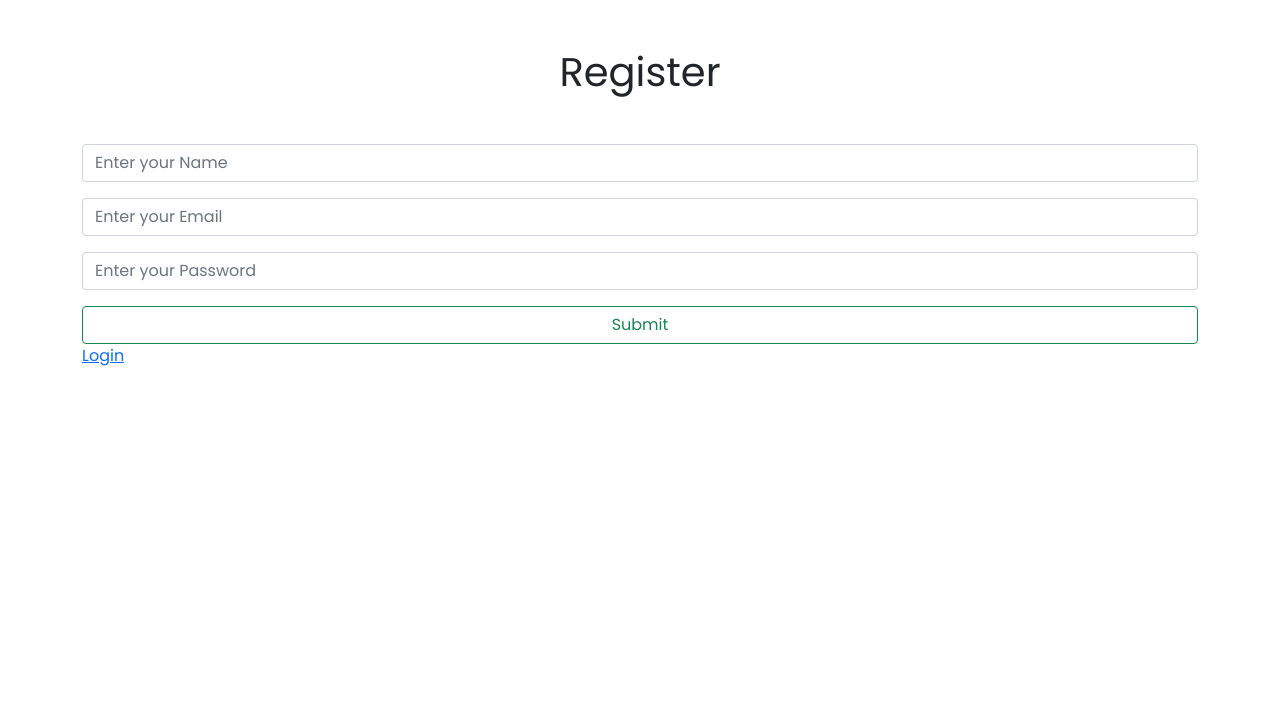
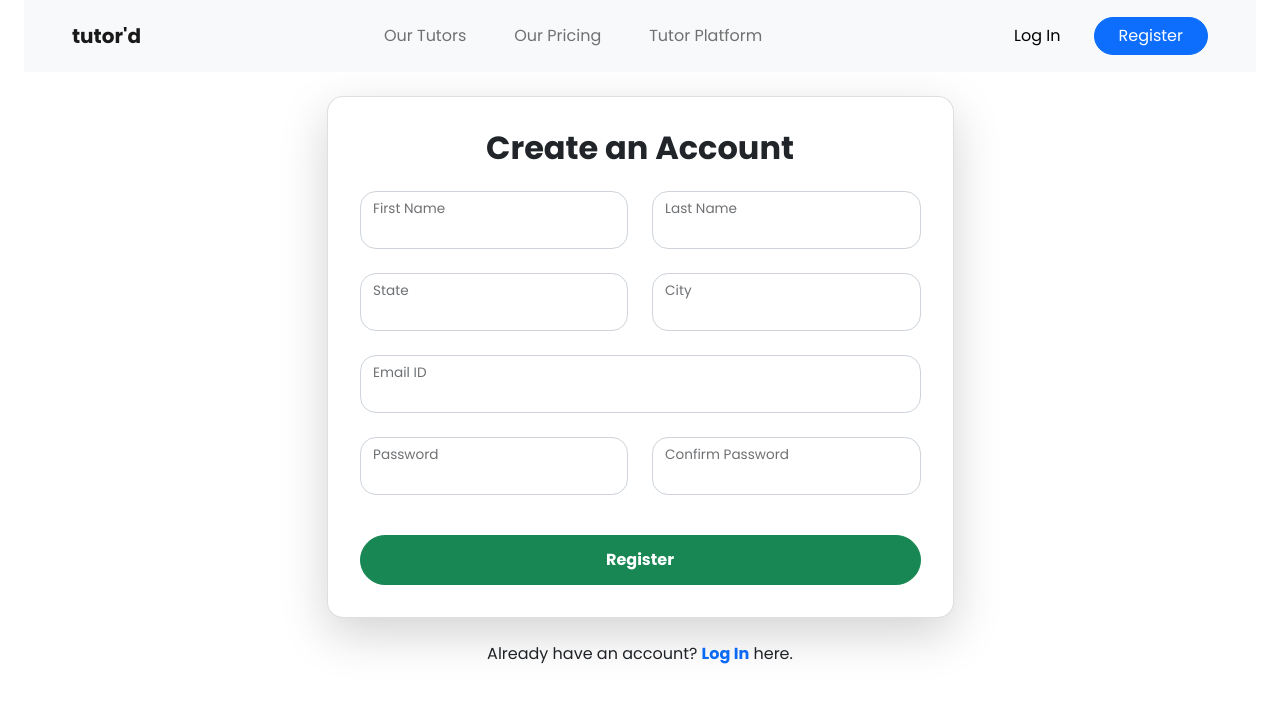
Before and after one commit to basithb/Tutor-Booking, a React (Create React App) app in the folder client/: page /register in a window 1280 px wide. Shown: the top 702 px of the page. Built offline with nearby package versions, Linux system fonts and the light colour scheme; no server answers.

Commit message:
feat: builds UI design for register component

```diff
--- a/client/src/components/Register.js
+++ b/client/src/components/Register.js
@@ -1,9 +1,11 @@
-import React, {Fragment, useState} from "react";
+import React, { Fragment, useState } from "react";
+import Navbar from "./Navbar";
+import "./Register.css";
 import { Link } from "react-router-dom";
 import { ToastContainer, toast } from 'react-toastify';
 import 'react-toastify/dist/ReactToastify.css';
 
-const Register = ({setAuth}) => {
+const Register = ({ setAuth }) => {
 
     // Collecting state from these forms
     const [inputs, setInputs] = useState({
@@ -14,12 +16,12 @@ const Register = ({setAuth}) => {
     });
 
     // Destructuring
-    const {email, password, name } = inputs;
+    const { email, password, name } = inputs;
 
     //onChange() function to change default values from the inputs i.e email ,name, and password.
 
     const onChange = (event) => {
-        setInputs({...inputs, [event.target.name] : event.target.value });
+        setInputs({ ...inputs, [event.target.name]: event.target.value });
     };
 
     //onSubmit() function to submit the inputs to our RESTful API to get the JWT Token
@@ -30,7 +32,7 @@ const Register = ({setAuth}) => {
 
         try {
 
-            const body = {email, password, name };
+            const body = { email, password, name };
 
             // Creating a fetch request
             const response = await fetch(
@@ -46,7 +48,7 @@ const Register = ({setAuth}) => {
 
             const parseRes = await response.json(); //parseResponse
 
-        if(parseRes.token) {
+            if (parseRes.token) {
                 localStorage.setItem("token", parseRes.token);
 
                 setAuth(true);
@@ -54,8 +56,7 @@ const Register = ({setAuth}) => {
 
             }
 
-        else
-        {
+            else {
                 setAuth(false);
                 toast.error(parseRes);
             }
@@ -72,21 +73,107 @@ const Register = ({setAuth}) => {
 
     return (
         <Fragment>
-            <h1 className="text-center my-5">Register</h1>
+            <Navbar />
+            {/* <h1 className="text-center my-5">Register</h1>
             <form onSubmit={onSubmitForm}>
 
                 <input type="text" name="name" placeholder="Enter your Name" className="form-control my-3" value={name} onChange={event => onChange(event)} />
 
-                <input type="email" name="email" placeholder="Enter your Email" className="form-control my-3" value={email} onChange={event => onChange(event)}  />
+                <input type="email" name="email" placeholder="Enter your Email" className="form-control my-3" value={email} onChange={event => onChange(event)} />
 
                 <input type="password" name="password" placeholder="Enter your Password" className="form-control my-3" value={password} onChange={event => onChange(event)} />
 
                 <div className="d-grid">
-                <button className="btn btn-outline-success ">Submit</button>
+                    <button className="btn btn-success ">Submit</button>
                 </div>
 
             </form>
-            <Link to="/login">Login</Link>
+            <Link to="/login">Login</Link> */}
+
+
+            <div className="container py-5 h-200 register-container ">
+                <div className="row d-flex justify-content-center align-items-center h-100">
+                    <div className="col-12 col-md-8 col-lg-9 col-xl-7">
+                        <div className="card shadow-lg p-3 bg-body bg-white text-dark register-card">
+                            <div className="card-body p-3 text-center">
+                                <h2 className="mb-4 fw-bold">Create an Account</h2>
+
+                                <form onSubmit={onSubmitForm}>
+
+                                    <div className="row">
+
+                                        <div className="col-md-6 mb-4">
+                                            <div className="form-floating">
+                                                <input type="text" name="firstName" className="form-control input-firstName" id="floatingFirstName" required/>
+                                                <label for="floatingFirstName">First Name</label>
+                                            </div>
+                                        </div>
+
+                                        <div className="col-md-6 mb-4">
+                                            <div className="form-floating">
+                                                <input type="text" name="lastName" className="form-control input-lastName" id="floatingLastName" required/>
+                                                <label for="floatingLastName">Last Name</label>
+                                            </div>
+                                        </div>
+
+                                    </div>
+
+                                    <div className="row">
+                                        <div className="col-md-6 mb-4">
+                                            <div className="form-floating">
+                                                <input type="text" name="stateName" className="form-control input-stateName" id="floatingStateName" required/>
+                                                <label for="floatingStateName">State</label>
+                                            </div>
+                                        </div>
+
+                                        <div className="col-md-6 mb-4">
+                                            <div className="form-floating">
+                                                <input type="text" name="cityName" className="form-control input-cityName" id="floatingCityName" required/>
+                                                <label for="floatingCityName">City</label>
+                                            </div>
+                                        </div>
+                                    </div>
+
+
+                                    <div className="col-md-12 mb-4">
+                                        <div className="form-floating ">
+                                            <input type="email" name="email" className="form-control input-email" id="floatingEmail" value={email}
+                                                onChange={(event) => onChange(event)} required/>
+                                            <label for="floatingEmail">Email ID</label>
+                                        </div>
+
+                                    </div>
+
+                                    <div className="row">
+                                        <div className="col-md-6">
+                                            <div className="form-floating ">
+                                                <input type="password" name="password" className="form-control input-password" id="floatingPassword" value={password}
+                                                    onChange={(event) => onChange(event)} required/>
+                                                <label for="floatingPassword">Password</label>
+                                            </div>
+                                        </div>
+
+                                        <div className="col-md-6">
+                                            <div className="form-floating ">
+                                                <input type="password" name="confirmPassword" className="form-control input-confirmPassword" id="floatingConfirmPassword"
+                                                    onChange={(event) => onChange(event)} required/>
+                                                <label for="floatingConfirmPassword">Confirm Password</label>
+                                            </div>
+                                        </div>
+                                    </div>
+
+                                    <div className="d-grid">
+                                        <button className="btn btn-success register-button">Register</button>
+                                    </div>
+                                </form>
+                            </div>
+                        </div>
+                        <div className="text-center mt-4">
+                            <p>Already have an account? <Link to="/login" className="register-sub-text fw-bold">Log In</Link> here.</p>
+                        </div>
+                    </div>
+                </div>
+            </div>
         </Fragment>
     );
 };
```
Lines whose indentation alone changed are shown as unchanged.
